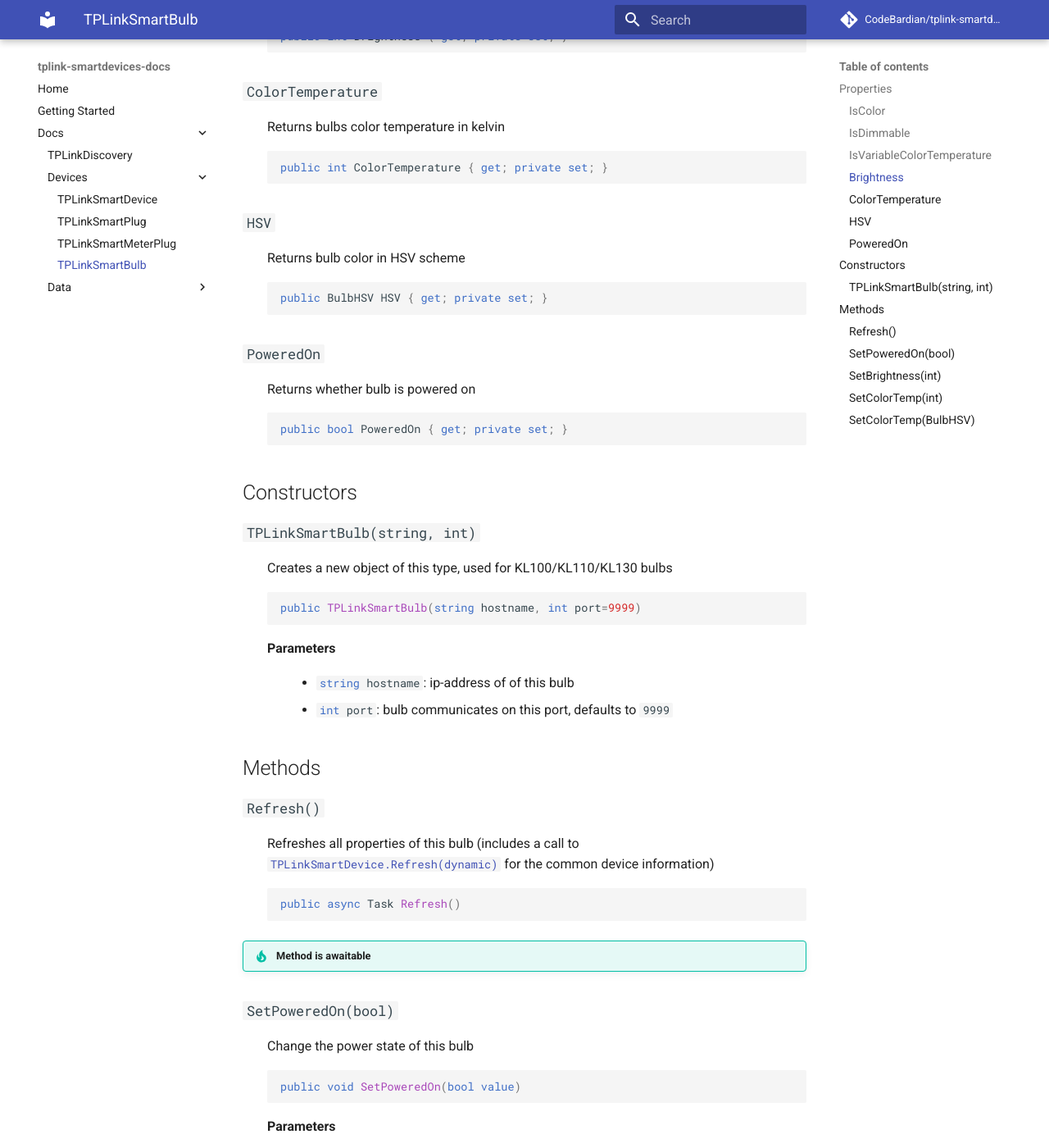
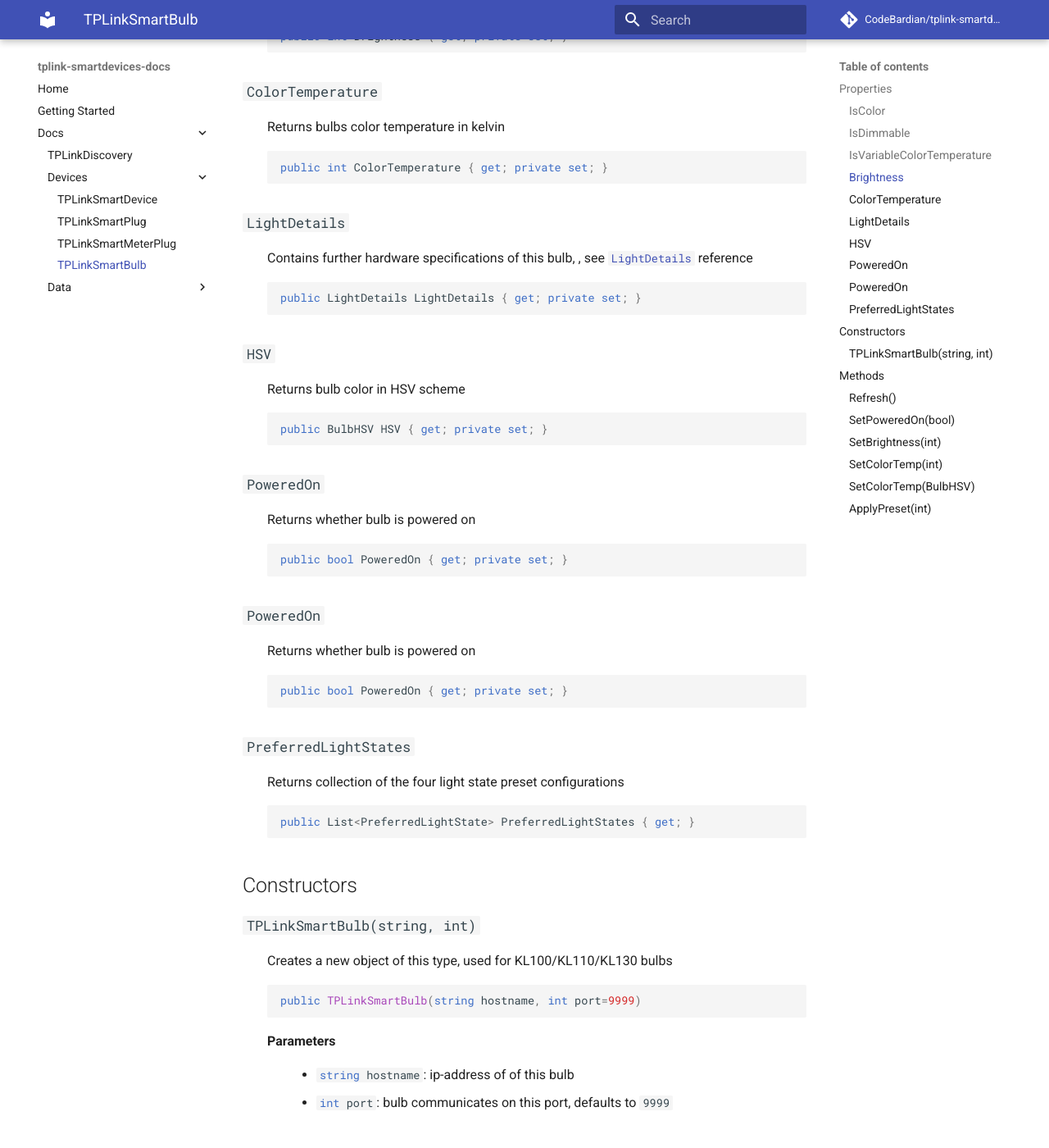
Before and after one commit to CodeBardian/tplink-smartdevices-netstandard, an MkDocs documentation site: the page built from docs/docs/docs/devices/bulb.md, in a window 1280 px wide and 1400 px high, scrolled down 915 px. Shown: the whole window at 82% size. Built offline with MkDocs 1.6.1 and Material for MkDocs 9.7.7, drawn with Linux system fonts in a browser that asks for light colours; comment, search, counter and statistics services are not loaded; some of the changed text lies outside the part shown.

Commit message:
update docs

````diff
--- a/docs/docs/docs/devices/bulb.md
+++ b/docs/docs/docs/devices/bulb.md
@@ -35,6 +35,12 @@
 public int ColorTemperature { get; private set; }
 ```
 
+### `LightDetails`
+: Contains further hardware specifications of this bulb, , see [`LightDetails`](/docs/data/light-details.md) reference
+``` csharp
+public LightDetails LightDetails { get; private set; }
+```
+
 ### `HSV`
 : Returns bulb color in HSV scheme
 ``` csharp
@@ -45,6 +51,18 @@
 : Returns whether bulb is powered on
 ``` csharp
 public bool PoweredOn { get; private set; }
+```
+
+### `PoweredOn`
+: Returns whether bulb is powered on
+``` csharp
+public bool PoweredOn { get; private set; }
+```
+
+### `PreferredLightStates`
+: Returns collection of the four light state preset configurations
+``` csharp
+public List<PreferredLightState> PreferredLightStates { get; }
 ```
 
 ## Constructors
@@ -116,3 +134,15 @@
 
     __Exceptions__
     : * `#!csharp NotSupportedException`: the bulb does not support color changes
+
+### `ApplyPreset(int)`
+: Operate smart bulb on one of the four light state presets
+  ``` csharp
+  public void ApplyPreset(int presetIndex)
+  ```
+
+    __Parameters__
+    : * `#!csharp int presetIndex`: index of the four presets, ranging from `0` to `3`
+
+    __Exceptions__
+    : * `#!csharp ArgumentOutOfRangeException`: `presetIndex` only allows values between `0` and `3`
--- a/docs/mkdocs.yml
+++ b/docs/mkdocs.yml
@@ -12,6 +12,7 @@
       - Data:
         - 'BulbHSV': 'docs/data/hsv.md'
         - 'PowerData': 'docs/data/power.md'
+        - 'LightDetails': 'docs/data/light-details.md'
 theme:
   name: material
   favicon: assets/icon.png
````
Also changed, not shown: docs/docs/docs/data/light-details.md (added, +44 -0 lines), docs/docs/docs/index.md (+1 -0 lines), CHANGELOG.md, 1 other file.
